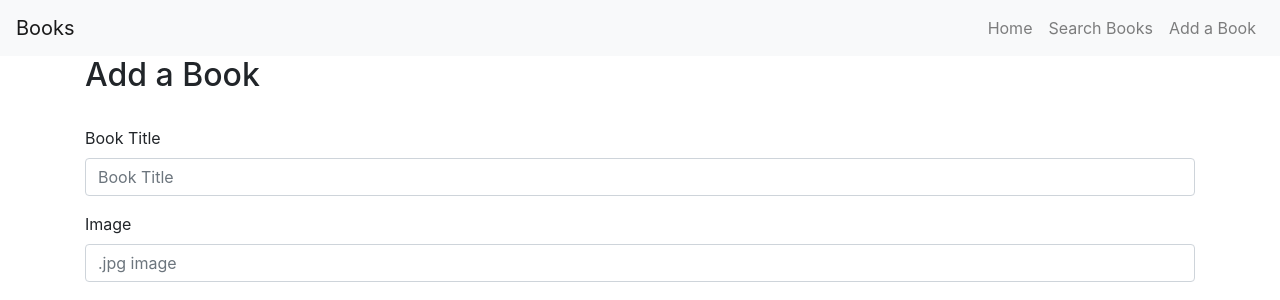
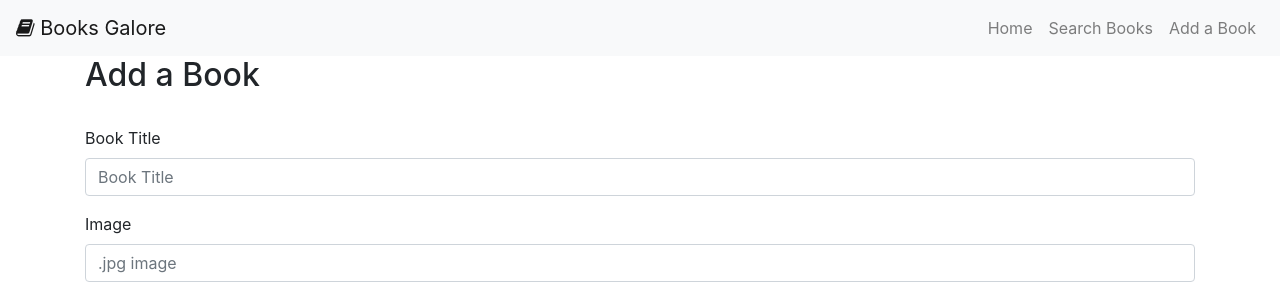
Before and after one commit to Code-Institute-Submissions/flask_book_review, a Flask app: page /add_book in a window 1280 px wide. Shown: the top 300 px of the page. Run offline with Flask 2, Linux system fonts and the light colour scheme; data that the repository does not hold is empty; some libraries are stand-ins or nearby versions.

Commit message:
Added a book icon to the navbar brand

```diff
--- a/templates/base.html
+++ b/templates/base.html
@@ -15,7 +15,7 @@
 <body>
 
     <nav class="navbar navbar-expand-lg navbar-light bg-light">
-        <a class="navbar-brand" href="{{ url_for('home') }}">Books</a>
+        <a class="navbar-brand" href="{{ url_for('home') }}"><i class="fa fa-book"></i> Books Galore</a>
         <button class="navbar-toggler" type="button" data-toggle="collapse" data-target="#navbarSupportedContent"
             aria-controls="navbarSupportedContent" aria-expanded="false" aria-label="Toggle navigation">
             <span class="navbar-toggler-icon"></span>
```
